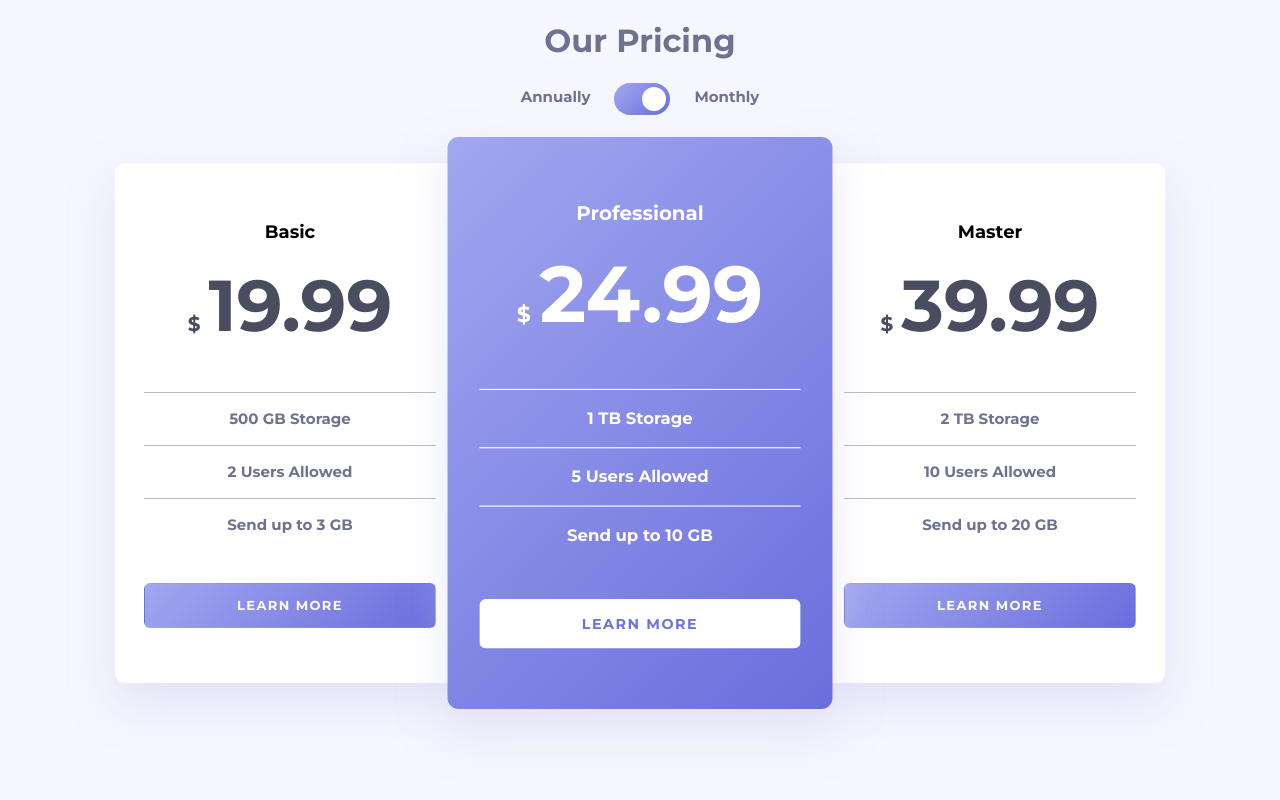
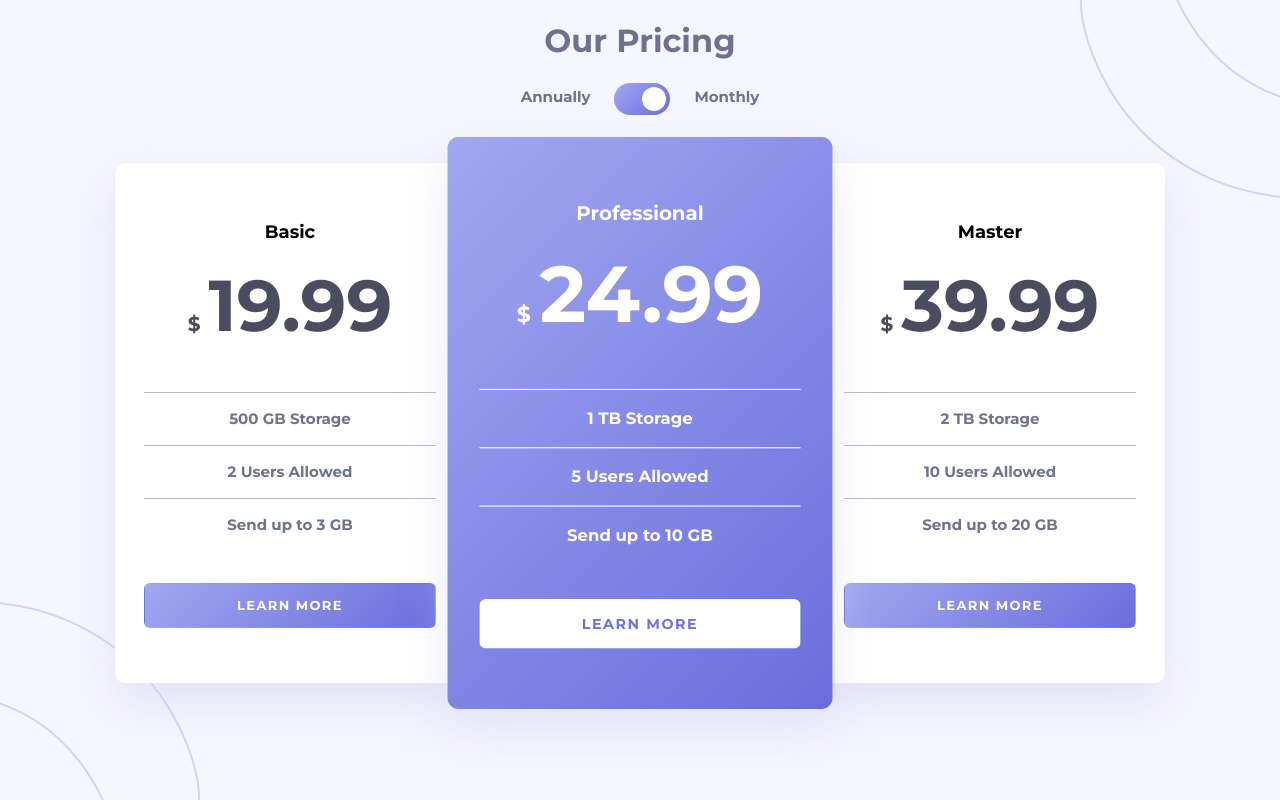
Before and after one commit to AlecANL/princing-component, a plain HTML site: page index.html in a window 1280 px wide. Drawn offline with Linux system fonts and the light colour scheme.

Commit message:
:fire: [ADD]: finally styles

```diff
--- a/src/js/app.js
+++ b/src/js/app.js
@@ -24,7 +24,6 @@ function renderPricing(typePricing = {}) {
 }
 
 function togglePricing(isChecked = false) {
-  console.log(isChecked);
   if (!isChecked) {
     renderPricing(tablePricing.monthly);
     return;
--- a/src/styles/components/toggle.css
+++ b/src/styles/components/toggle.css
@@ -7,6 +7,7 @@
   font-size: 0.9375rem;
   line-height: 1.75rem;
   font-family: var(--baseFont);
+  z-index: 100;
 }
 input {
   display: none;
--- a/src/styles/main.css
+++ b/src/styles/main.css
@@ -21,10 +21,32 @@
 }
 
 body {
+  position: relative;
   margin: 0;
   font-family: var(--baseFont);
   background-color: var(--bg-color);
   min-block-size: 100vh;
+}
+body::before {
+  position: absolute;
+  content: '';
+  background-image: url('../assets/images/bg-top.svg');
+  background-repeat: no-repeat;
+  block-size: 12.5rem;
+  inline-size: 50%;
+  inset-inline-end: 0;
+  background-position: bottom left;
+}
+body::after {
+  position: absolute;
+  content: '';
+  background-image: url('../assets/images/bg-bottom.svg');
+  background-repeat: no-repeat;
+  block-size: 12.5rem;
+  inline-size: 50%;
+  inset-inline-start: 0;
+  inset-block-end: 0;
+  background-position: bottom left;
 }
 .wrapper {
   max-inline-size: 1050px;
@@ -45,13 +67,28 @@ body {
   grid-template-columns: 1fr;
   row-gap: 2rem;
   padding-block: 3rem;
+  z-index: 100;
 }
 h1 {
   font-weight: bold;
   font-size: 2rem;
   line-height: 2.5rem;
   color: var(--soft-gray);
+  z-index: 100;
 }
+@media screen and (min-width: 768px) {
+  body::after,
+  body::before {
+    inline-size: 12.5rem;
+  }
+  body::before {
+    background-position: right left;
+  }
+  body::after {
+    background-position: right top;
+  }
+}
+
 @media screen and (min-width: 1024px) {
   .grid {
     grid-template-columns: repeat(3, 350px);
```
